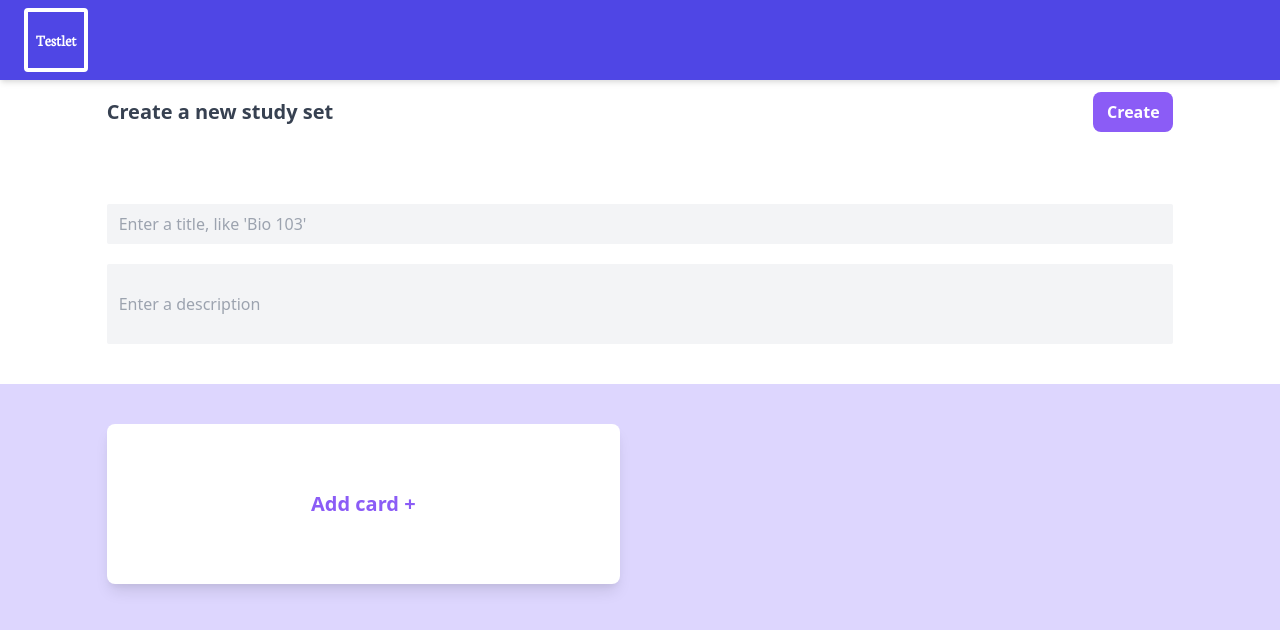
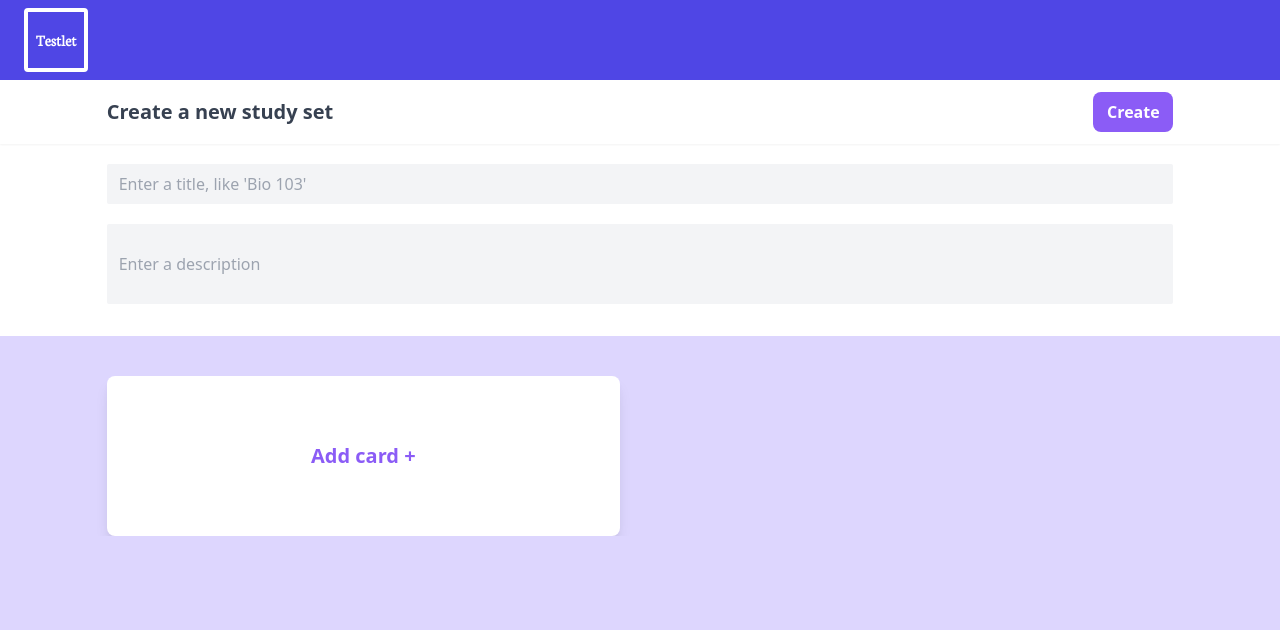
Before and after one commit to 5vedish/Quizlet-Clone, a Next.js app: page /create in a window 1280 px wide. Shown: the top 630 px of the page. Built offline with nearby package versions, Linux system fonts and the light colour scheme; what @tailwindcss/custom-forms would draw is missing.

Commit message:
Adjusted margins on header

```diff
--- a/pages/create.tsx
+++ b/pages/create.tsx
@@ -38,7 +38,7 @@ export default function create() {
       <NavbarContainer bg_enabled={true} logged_in={true} authing={false}>
         <div className="mt-20 w-screen h-full flex flex-col justify-start items-center">
           {/*Fixed 'Create a new study set' and 'Create' button header*/}
-          <div className="w-screen h-16 bg-white shadow-2xl flex justify-center">
+          <div className="w-screen h-16 bg-white shadow-sm flex justify-center fixed">
             <div className="w-5/6 flex flex-row justify-between items-center text-xl font-black text-left text-gray-700">
               <div>Create a new study set</div>
               <button
@@ -49,10 +49,10 @@ export default function create() {
               </button>
             </div>
           </div>
-          <div className="overflow-auto w-screen h-5/6 flex flex-col justify-start items-center">
+          <div className="overflow-auto w-screen flex flex-col justify-start items-center mt-16">
             {/*Flashcard set title and description*/}
-            <div className="w-full h-60 bg-white flex flex-none justify-center">
-              <div className="mt-10 w-5/6 inline">
+            <div className="w-full h-48 bg-white flex flex-none justify-center">
+              <div className="w-5/6 inline">
                 <div>
                   <form className="flex mt-5">
                     <input
```
